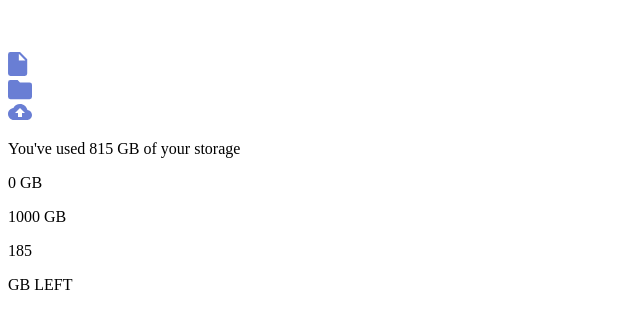
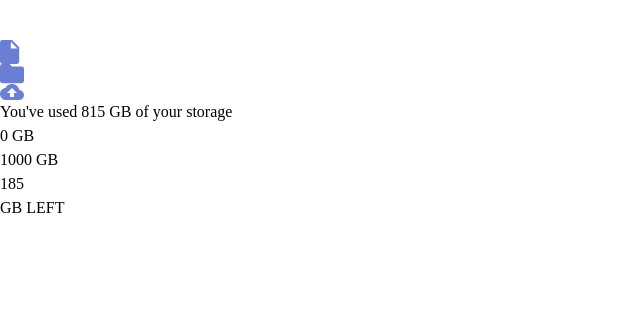
Before and after one commit to oryanhach/fylo-data-storage-component, a plain HTML site: page index.html in a window 1280 px wide. Shown: the whole page, without its empty margins (0-640 px from the left). Drawn offline with Linux system fonts and the light colour scheme.

Commit message:
added css reset and custom properties

```diff
--- a/index.html
+++ b/index.html
@@ -10,6 +10,13 @@
 
   <title>Frontend Mentor | Fylo data storage component</title>
 
+  <!-- GOOGLE FONTS -->
+  <link rel="preconnect" href="https://fonts.googleapis.com">
+  <link rel="preconnect" href="https://fonts.gstatic.com" crossorigin>
+  <link href="https://fonts.googleapis.com/css2?family=Raleway:ital,wght@0,100..900;1,100..900&display=swap"
+    rel="stylesheet">
+
+  <link rel="stylesheet" href="style.css">
 
 </head>
 
--- /dev/null
+++ b/style.css
@@ -0,0 +1,108 @@
+/* CUSTOME PROPERTIES */
+:root {
+	/* Colors */
+	--clr-white: hsl(0, 100%, 100%);
+	--clr-black: hsl(0, 0%, 0%);
+
+	--clr-blue-200: hsl(243, 100%, 93%);
+	--clr-blue-600: hsl(228, 55%, 62%);
+	--clr-blue-850: hsl(228, 56%, 26%);
+	--clr-blue-900: hsl(224, 61%, 15%);
+	--clr-blue-950: hsl(229, 57%, 11%);
+
+	--clr-gradient-1-a: hsl(228, 56%, 26%);
+	--clr-gradient-1-b: hsl(229, 57%, 11%);
+
+	--clr-gradient-2-a: hsl(6, 100%, 80%);
+	--clr-gradient-2-b: hsl(335, 100%, 65%);
+
+	/* Typography */
+	--ff-main: 'Raleway', sans-serif;
+
+	--fs-1: 40px;
+	--fs-2: 14px;
+	--fs-3: 12px;
+
+	--fw-bold: 700;
+	--fw-normal: 400;
+
+	--lh-1: 100%;
+	--lh-2: 115%;
+}
+
+/* CSS RESET */
+/* 1. Use a more-intuitive box-sizing model */
+*,
+*::before,
+*::after {
+	box-sizing: border-box;
+}
+
+/* 2. Remove default margin */
+*:not(dialog) {
+	margin: 0;
+}
+
+/* 3. Enable keyword animations */
+@media (prefers-reduced-motion: no-preference) {
+	html {
+		interpolate-size: allow-keywords;
+	}
+}
+
+body {
+	/* 4. Increase line-height */
+	line-height: 1.5;
+	/* 5. Improve text rendering */
+	-webkit-font-smoothing: antialiased;
+}
+
+/* 6. Improve media defaults */
+img,
+picture,
+video,
+canvas,
+svg {
+	display: block;
+	max-width: 100%;
+}
+
+/* 7. Inherit fonts for form controls */
+input,
+button,
+textarea,
+select {
+	font: inherit;
+}
+
+/* 8. Avoid text overflows */
+p,
+h1,
+h2,
+h3,
+h4,
+h5,
+h6 {
+	overflow-wrap: break-word;
+}
+
+/* 9. Improve line wrapping */
+p {
+	text-wrap: pretty;
+}
+h1,
+h2,
+h3,
+h4,
+h5,
+h6 {
+	text-wrap: balance;
+}
+
+/*
+  10. Create a root stacking context
+*/
+#root,
+#__next {
+	isolation: isolate;
+}
```
